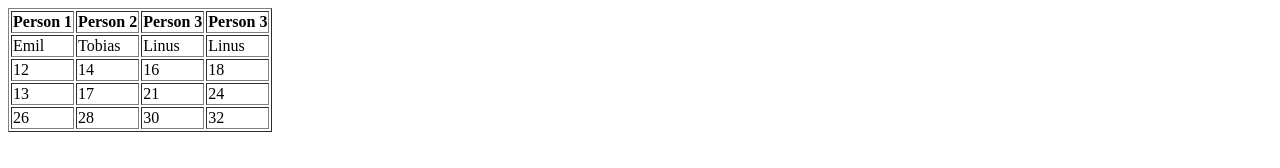
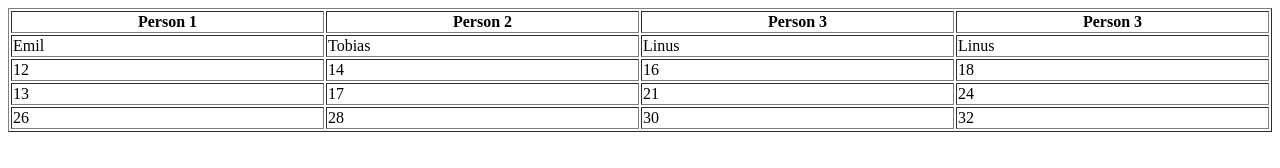
Before and after one commit to MariamLapachi/davaleba-20, a plain HTML site: page index.html in a window 1280 px wide. Drawn offline with Linux system fonts and the light colour scheme.

Commit message:
Update index.html

```diff
--- a/index.html
+++ b/index.html
@@ -8,7 +8,7 @@
 
 </head>
 <body>
-    <table border="1">
+    <table style="width:100%" border="1">
         <thead>
             <tr>
                 <th>Person 1</th>
```
